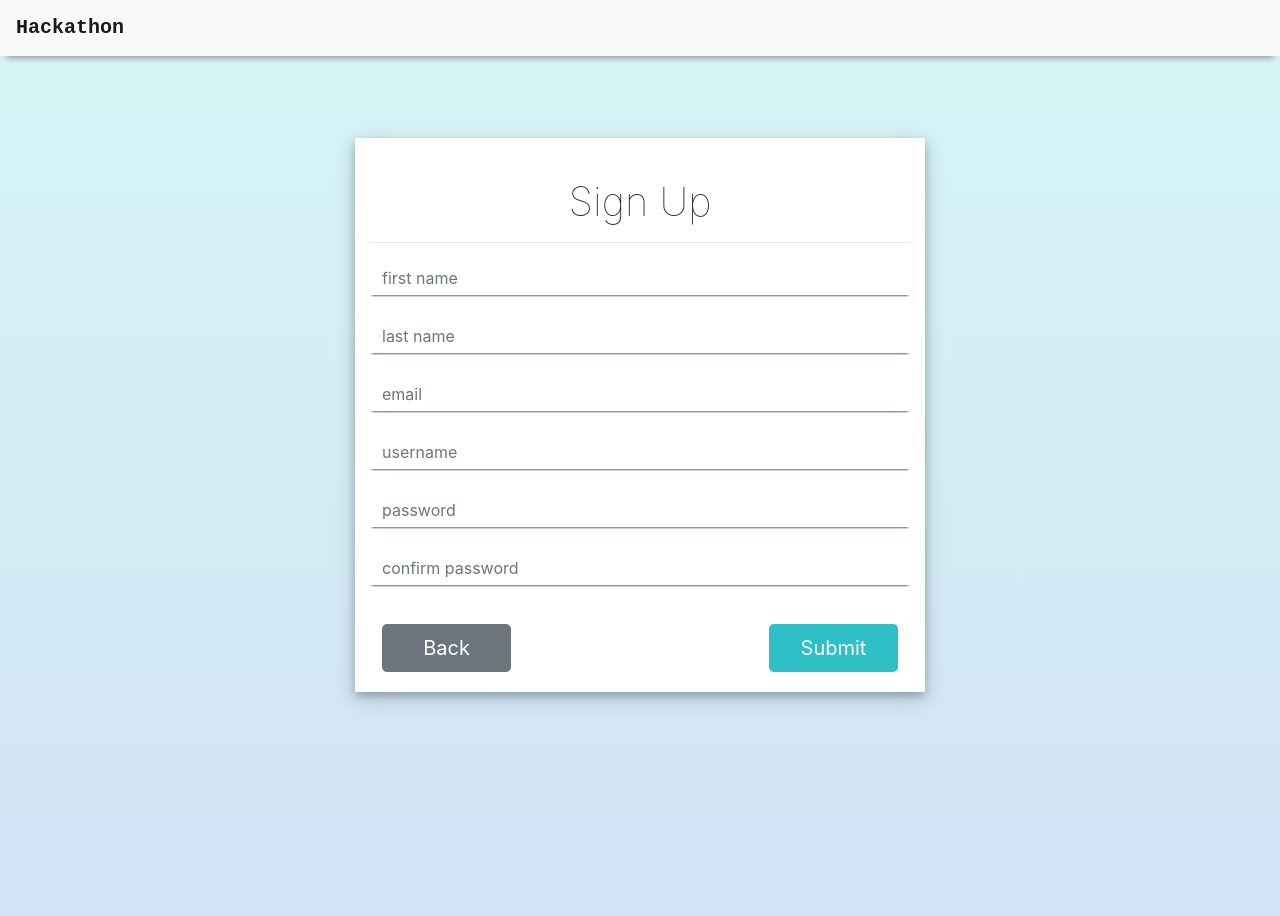
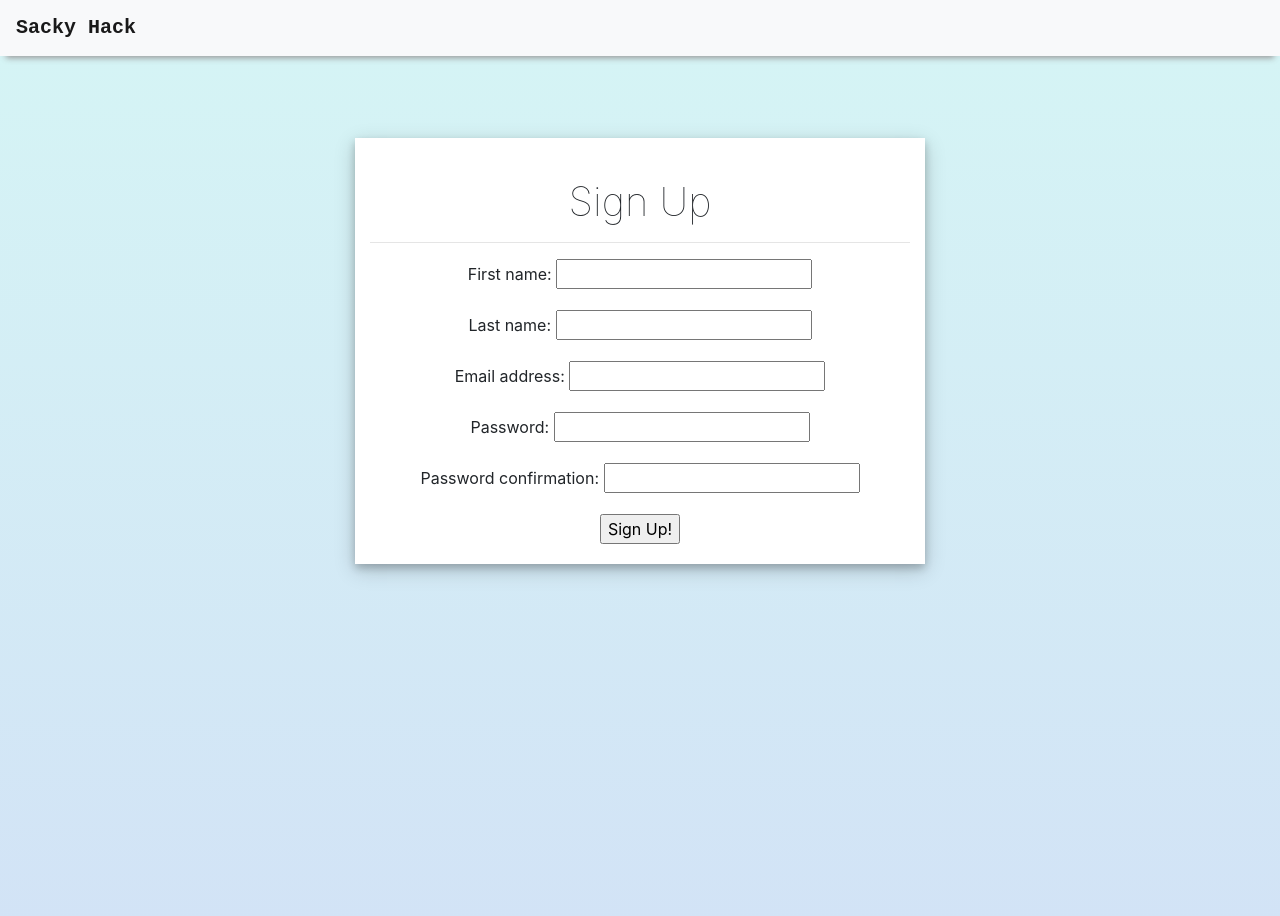
Before and after one commit to tamu-datathon-org/obos, a Django app: page /auth/register in a window 1280 px wide. Run offline with Django 3.2, Linux system fonts and the light colour scheme; some libraries are stand-ins or nearby versions.

Commit message:
Used a ModelForm to directly tie model changes to signup.

```diff
--- a/core/context_processors.py
+++ b/core/context_processors.py
@@ -1,6 +1,6 @@
 def event_context(request):
     return {
-        'event_name': 'Hackathon',
-        'description': 'Howdy Hack is a 24 hour coding marathon, from and for innovative hackers at Texas A&M University. Howdy Hackers will brainstorm, build, and break, before they’ll finally bring a product to a panel of judges for evaluation and hopefully win some cool prizes. Beyond hacking, Howdy Hack is about connecting creative and talented hackers at TAMU with tech companies they are interested in. We want to give hackers the opportunity to show off their capabilities to an audience who will listen. Howdy Hack offers a chance to meet recruiters from a diverse set of companies to ensure there’s a company for everybody, as well as workshops and social activities to make the most of the event.',
-        'lead_sentence': 'Let\'s Write some <strong>Redass</strong> Code'
+        'event_name': 'Sacky Hack',
+        'description': ' Lorem ipsum dolor sit amet, consectetur adipiscing elit. Nam at efficitur erat. Mauris et hendrerit ante. Pellentesque pulvinar imperdiet velit eget dignissim. Integer vel ligula ex. Vestibulum aliquam, libero sit amet sagittis elementum, est lacus pretium augue, eget congue tellus orci vel neque. Integer vitae vestibulum nibh. Fusce quam eros, suscipit a gravida in, vehicula non neque. Maecenas varius tellus et tempus tincidunt. Quisque vitae feugiat nibh, a volutpat metus. Nulla tincidunt erat quam, id rhoncus sapien cursus ut. Quisque vitae eros ac eros convallis sodales. Vivamus aliquam ultrices nibh, vel pharetra velit rutrum eget. Mauris pharetra consequat neque, a tempus massa ultrices a.',
+        'lead_sentence': 'This is <strong>BIG</strong> text'
     }
--- a/core/forms.py
+++ b/core/forms.py
@@ -1,9 +1,18 @@
 from django.contrib.auth import forms as auth_forms
 from hacker import models as hacker_models
 
+REQUIRED_FIELDS = ('first_name', 'last_name', 'email', 'password1', 'password2')
 
 class SignupForm(auth_forms.UserCreationForm):
+
+    def __init__(self, *args, **kwargs):
+        super(SignupForm, self).__init__(*args, **kwargs)
+        for fieldname in ['password1', 'password2']:
+            self.fields[fieldname].help_text = None
+        for fieldname in REQUIRED_FIELDS:
+            self.fields[fieldname].required = True
 
     class Meta:
         model = hacker_models.Hacker
         fields = ('first_name', 'last_name', 'email', 'password1', 'password2')
+        exclude = ['username']
--- a/templates/registration/signup.html
+++ b/templates/registration/signup.html
@@ -3,42 +3,17 @@
 {% block body %}
 {% include 'includes/_logoBar.html' %}
 
-<section class = "sign_up signin">
+<section class="sign_up signin">
     <div class="container">
         <div class="row justify-content-md-center text-center">
             <div class="col-sm-12 col-md-8 col-lg-6 login-box">
-				<h1>Sign Up</h1> <hr>
+                <h1>Sign Up</h1>
+                <hr>
                 <form action="" method="POST">
-					{% csrf_token %}	<!-- security -->
-					<div class="form-row">
-						<div class="col-md-12">
-							<input type="text" name ="first_name" class="flat-field form-control form-control-md" placeholder="first name">
-						</div>
-						<div class="col-md-12">
-							<input type="text" name ="last_name" class="flat-field form-control form-control-md" placeholder="last name">
-						</div>
-						<div class="col-md-12">
-							<input type="email" name ="email" class="flat-field form-control form-control-md" placeholder="email">
-						</div>
-						<div class="col-md-12">
-							<input type="text" name ="username" class="flat-field form-control form-control-md" placeholder="username">
-						</div>
-						<div class="col-md-12">
-							<input type="password" name ="password" class="flat-field form-control form-control-md" placeholder="password">
-						</div>
-						<div class="col-md-12">
-							<input type="password" name ="confirm_password" class="flat-field form-control form-control-md" placeholder="confirm password">
-                        </div>
-                    </div>
-                    <div class="row btn-back-submit">
-						<a role="button" href="/login" class="col-lg-3 justify-content-start btn btn-lg btn-block btn-login btn-secondary">
-							Back
-                        </a>
-                        <div class="col-lg-6"></div>
-                        <button type="submit" class="col-lg-3 justify-content-end btn btn-lg btn-block btn-login">
-							Submit
-						</button>
-                    </div>
+                    {% csrf_token %}
+                    <!-- security -->
+                    {{ form.as_p }}
+                    <input type="submit" value="Sign Up!">
                 </form>
             </div>
         </div>
```
Lines whose indentation alone changed are shown as unchanged.
